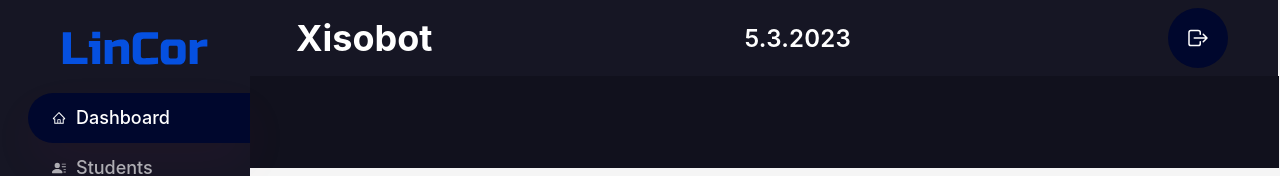
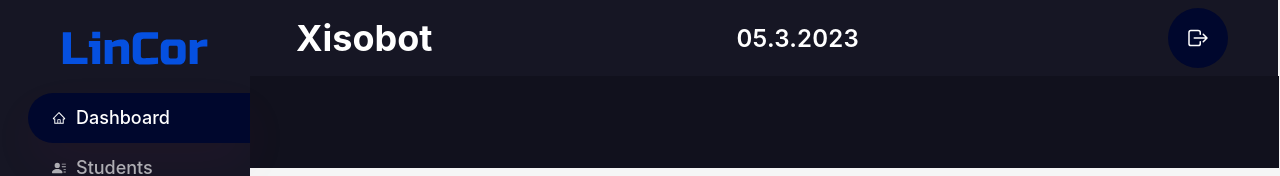
Before and after one commit to TukhtayevaRoziya/lincor, a React (Create React App) app: page /teachers/1 in a window 1280 px wide. Shown: the top 176 px of the page. Built offline with nearby package versions, Linux system fonts and the light colour scheme.

Commit message:
fix date

```diff
--- a/src/components/sidebar/Sidebar.jsx
+++ b/src/components/sidebar/Sidebar.jsx
@@ -51,7 +51,7 @@ const Sidebar = () => {
     },
   ];
   const win = window.location.hash;
-
+  const day = date.getDay()
   const dataMap = data.map((d) => ({
     key: String(d.id),
     icon: React.createElement(d.icon),
@@ -102,7 +102,7 @@ const Sidebar = () => {
             style={{ padding: 0, width: "calc(100% - 1px)" }}
           >
             <h1 className={styles.title}>Xisobot</h1>
-            <p>{date.getDay()}.{date.getMonth()+1}.{date.getFullYear()}</p>
+            <p>{String(day).length === 1 ? "0"+day : day}.{date.getMonth()+1}.{date.getFullYear()}</p>
             <div className={styles.end_section_ofHeader}>
               <div className={styles.end_section_ofHeader_icons}>
                 <IoLogOutOutline />
```
